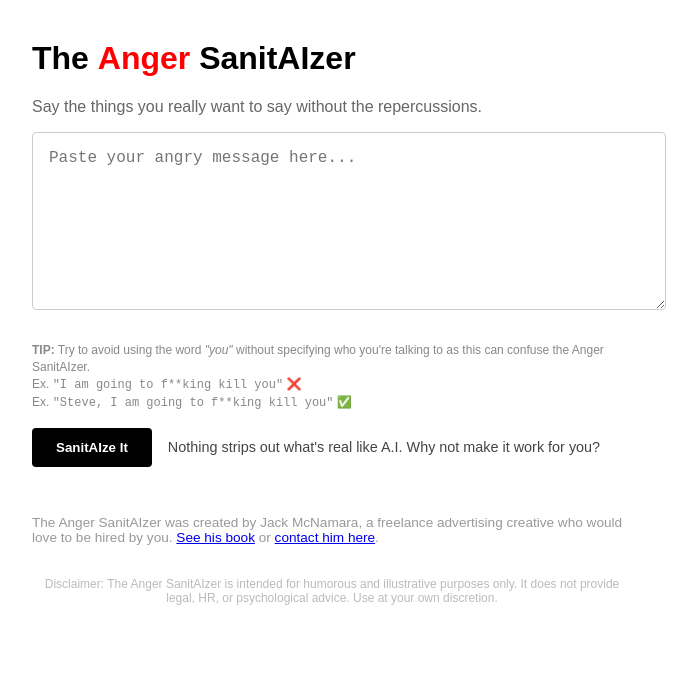
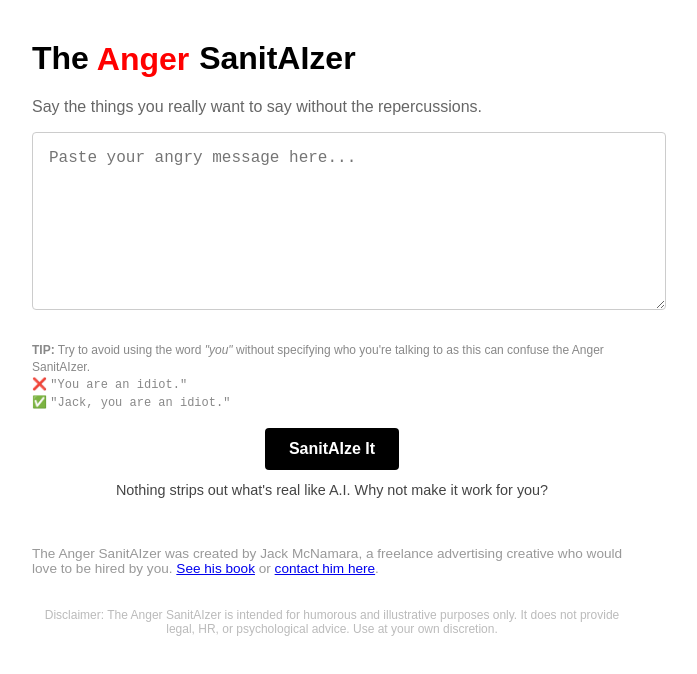
Before and after one commit to jackthemc87/AngerSanitAIzer, a Next.js app: page / in a window 1280 px wide. Shown: the top 674 px of the page, without its empty margins (308-1005 px from the left). Built offline with nearby package versions, Linux system fonts and the light colour scheme.

Commit message:
Update index.tsx

```diff
--- a/pages/index.tsx
+++ b/pages/index.tsx
@@ -48,7 +48,7 @@ export default function Home() {
         <meta name="twitter:description" content="Paste your angry message. Get a professional response back. It's like a PR firm for your rage." />
         <meta name="twitter:image" content="https://i.ibb.co/fVQMH5GS/image.png" />
 
-        {/* Vibrating Animation */}
+        {/* Always-on shake animation */}
         <style>{`
           @keyframes shake {
             0% { transform: translate(0); }
@@ -63,11 +63,6 @@ export default function Home() {
             display: inline-block;
             color: red;
             animation: shake 0.3s ease-in-out infinite;
-            animation-play-state: paused;
-          }
-
-          .shaky:hover {
-            animation-play-state: running;
           }
 
           @media (prefers-reduced-motion: reduce) {
@@ -101,14 +96,15 @@ export default function Home() {
         }}
       />
 
-      {/* TIP */}
+      {/* Updated TIP */}
       <p style={{ fontSize: "0.75rem", color: "#888", marginBottom: "1rem", lineHeight: "1.4" }}>
         <strong>TIP:</strong> Try to avoid using the word <em>"you"</em> without specifying who you're talking to as this can confuse the Anger SanitAIzer.<br />
-        Ex. <code>"I am going to f**king kill you"</code> ❌<br />
-        Ex. <code>"Steve, I am going to f**king kill you"</code> ✅
+        ❌ <code>"You are an idiot."</code><br />
+        ✅ <code>"Jack, you are an idiot."</code>
       </p>
 
-      <div style={{ display: "flex", alignItems: "center", gap: "1rem", flexWrap: "wrap" }}>
+      {/* Centered Button & Tip Text */}
+      <div style={{ textAlign: "center", marginBottom: "1rem" }}>
         <button
           onClick={handleSanitize}
           disabled={loading}
@@ -120,14 +116,14 @@ export default function Home() {
             border: "none",
             cursor: "pointer",
             borderRadius: "4px",
+            fontSize: "1rem",
           }}
         >
           {loading ? "SanitAIzing..." : "SanitAIze It"}
         </button>
-
-        <span style={{ fontSize: "0.9rem", color: "#444" }}>
+        <p style={{ fontSize: "0.9rem", color: "#444", marginTop: "0.75rem" }}>
           Nothing strips out what's real like A.I. Why not make it work for you?
-        </span>
+        </p>
       </div>
 
       {error && (
```
